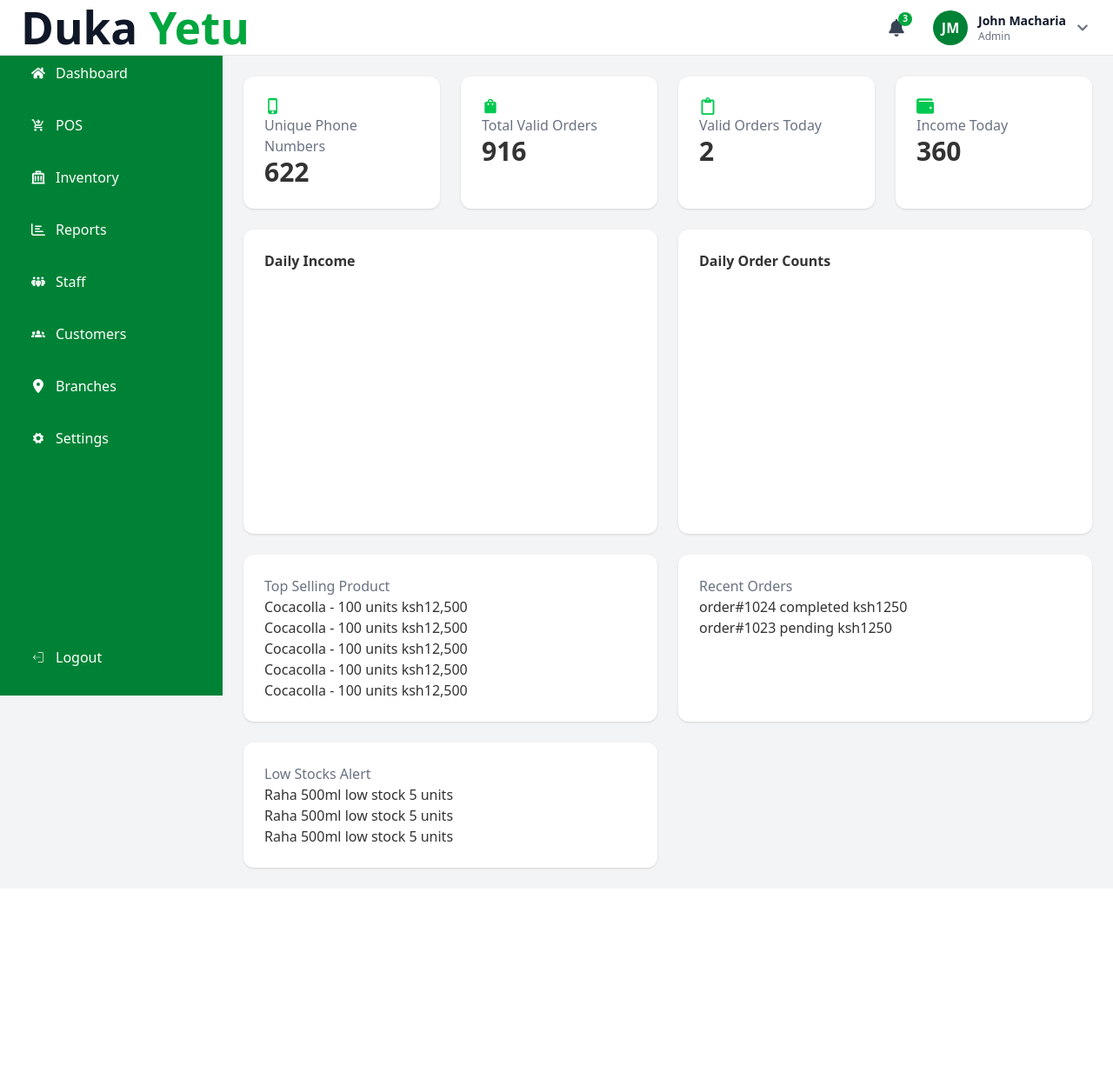
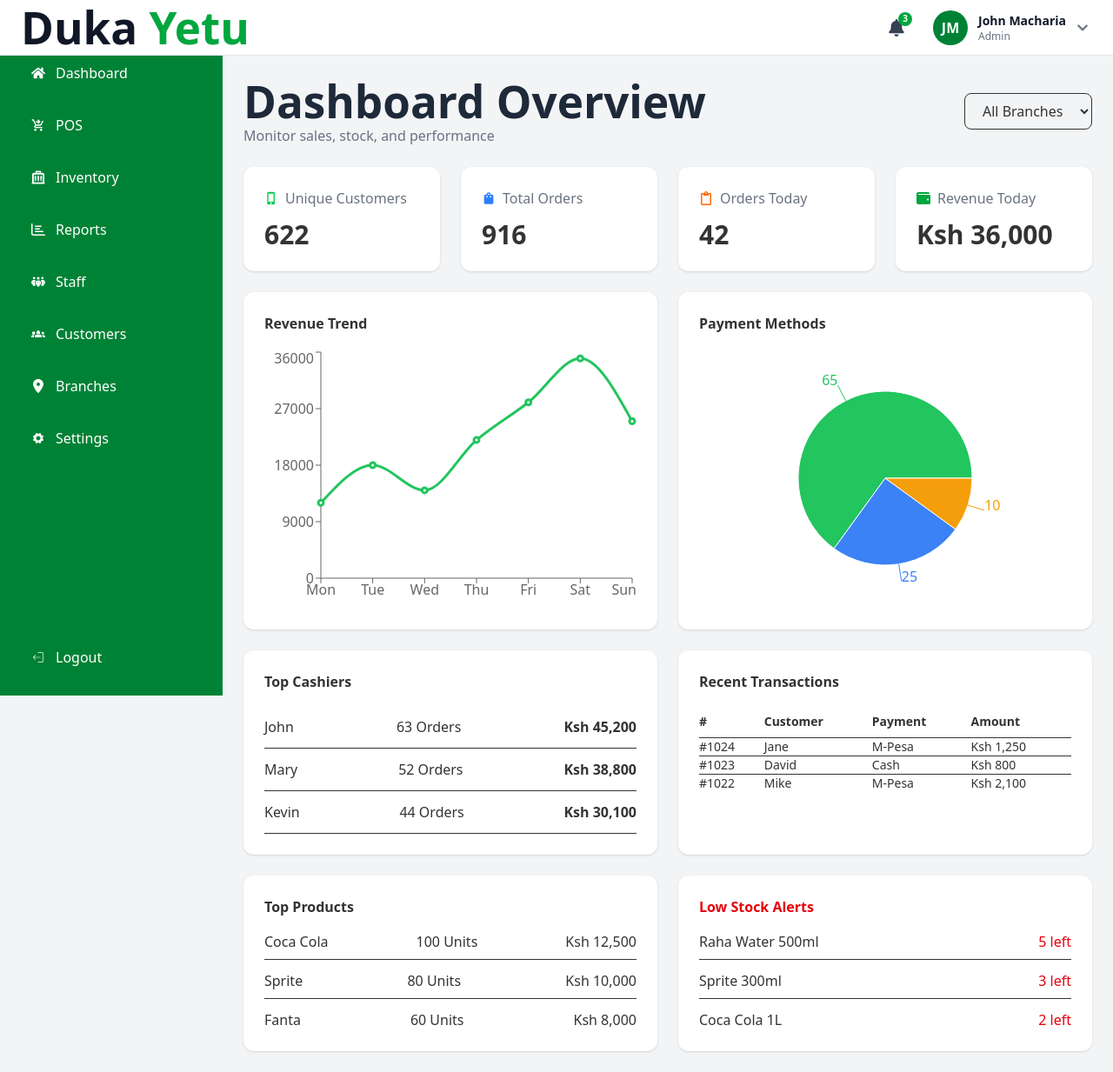
Before and after one commit to John-M23/Duka-Yetu, a React (Vite) app: page /dashboard in a window 1280 px wide. Shown: the whole page at 87% size. Before the commit the page ends 1022 px from the top, so only its background shows below. Built offline with nearby package versions, Linux system fonts and the light colour scheme.

Commit message:
Added edit function and changed on dashboard

```diff
--- a/package.json
+++ b/package.json
@@ -15,7 +15,9 @@
     "react": "^19.2.0",
     "react-dom": "^19.2.0",
     "react-icons": "^5.6.0",
-    "react-router-dom": "^6.30.3"
+    "react-router-dom": "^6.30.3",
+    "rechart": "^0.0.1",
+    "recharts": "^3.8.1"
   },
   "devDependencies": {
     "@eslint/js": "^9.39.1",
--- a/src/components/DashboardHeader.jsx
+++ b/src/components/DashboardHeader.jsx
@@ -1,14 +1,40 @@
+import { useState, useRef, useEffect } from "react";
 import { FaBars, FaBell, FaChevronDown } from "react-icons/fa";
 
-// 1. Accept setSidebarOpen as a prop from DashboardLayout
 export default function DashboardHeader({ setSidebarOpen }) {
+  const [open, setOpen] = useState(false);
+  const dropdownRef = useRef(null);
+
+  // close dropdown when clicking outside
+  useEffect(() => {
+    function handleClickOutside(event) {
+      if (dropdownRef.current && !dropdownRef.current.contains(event.target)) {
+        setOpen(false);
+      }
+    }
+    document.addEventListener("mousedown", handleClickOutside);
+    return () => document.removeEventListener("mousedown", handleClickOutside);
+  }, []);
+
+  // Example user (replace with real auth data later)
+  const user = {
+    name: "John Macharia",
+    role: "Admin", // or "Cashier"
+    region: "Kariobangi South",
+    initials: "JM",
+  };
+
+  function handleLogout() {
+    // replace with your logout logic
+    console.log("Logging out...");
+  }
+
   return (
-    <header className="h-16 bg-white border-b border-gray-200 flex items-center justify-between  fixed px-6 top-0 left-0 right-0 z-50">
+    <header className="h-16 bg-white border-b border-gray-200 flex items-center justify-between fixed px-6 top-0 left-0 right-0 z-50">
 
-      {/* LEFT SIDE */}
+      {/* LEFT */}
       <div className="flex items-center gap-4 sm:gap-6">
 
-        {/* MENU ICON - Fixed typo and wired up onClick to toggle the sidebar open */}
         <button
           onClick={() => setSidebarOpen(prev => !prev)}
           className="text-gray-700 hover:text-green-600 transition p-1 rounded hover:bg-gray-50 md:hidden"
@@ -16,18 +42,16 @@ export default function DashboardHeader({ setSidebarOpen }) {
           <FaBars size={20} />
         </button>
 
-        {/* LOGO */}
         <h1 className="text-xl sm:text-2xl font-bold hidden md:block select-none">
           <span className="text-gray-900">Duka </span>
           <span className="text-green-600">Yetu</span>
         </h1>
-
       </div>
 
-      {/* RIGHT SIDE */}
+      {/* RIGHT */}
       <div className="flex items-center gap-6">
 
-        {/* NOTIFICATION */}
+        {/* NOTIFICATIONS */}
         <div className="relative cursor-pointer p-1 rounded hover:bg-gray-50 transition">
           <FaBell className="text-gray-700" size={20} />
           <span className="absolute -top-1 -right-1 bg-green-600 text-white text-[10px] w-4 h-4 rounded-full flex items-center justify-center font-semibold">
@@ -35,29 +59,58 @@ export default function DashboardHeader({ setSidebarOpen }) {
           </span>
         </div>
 
-        {/* PROFILE */}
-        <div className="flex items-center gap-3 cursor-pointer group p-1 rounded hover:bg-gray-50 transition">
+        {/* PROFILE DROPDOWN */}
+        <div className="relative" ref={dropdownRef}>
 
-          {/* AVATAR */}
+          {/* TRIGGER */}
+          <div
+            onClick={() => setOpen(prev => !prev)}
+            className="flex items-center gap-3 cursor-pointer group p-1 rounded hover:bg-gray-50 transition"
+          >
             <div className="w-9 h-9 sm:w-10 sm:h-10 rounded-full bg-green-700 text-white flex items-center justify-center font-bold text-sm sm:text-base">
-            JM
+              {user.initials}
             </div>
 
-          {/* USER INFO */}
             <div className="hidden md:block">
               <p className="text-sm font-semibold text-gray-900 group-hover:text-green-600 transition">
-              John Macharia
+                {user.name}
               </p>
               <p className="text-xs text-gray-500">
-              Admin
+                {user.role}
               </p>
             </div>
 
-          {/* DROPDOWN */}
-          <FaChevronDown className="text-gray-500 text-xs sm:text-sm group-hover:text-gray-700 transition" />
+            <FaChevronDown className="text-gray-500 text-xs sm:text-sm" />
+          </div>
+
+          {/* DROPDOWN MENU */}
+          {open && (
+            <div className="absolute right-0 mt-2 w-56 bg-white border border-gray-200 rounded-lg shadow-lg overflow-hidden z-50">
+
+              <div className="px-4 py-3 border-b">
+                <p className="text-sm font-semibold text-gray-900">{user.name}</p>
+                <p className="text-xs text-gray-500">{user.role}</p>
+              </div>
+
+              <button className="w-full text-left px-4 py-2 hover:bg-gray-100 text-sm">
+                View Region: <span className="font-medium">{user.region}</span>
+              </button>
+
+              {/* <button className="w-full text-left px-4 py-2 hover:bg-gray-100 text-sm">
+                Role (Admin)
+              </button> */}
+
+              <button
+                onClick={handleLogout}
+                className="w-full text-left px-4 py-2 hover:bg-red-50 text-sm text-red-600"
+
+              >
+                Logout
+              </button>
+            </div>
+          )}
 
         </div>
-
       </div>
     </header>
   );
--- a/src/pages/Dashboard.jsx
+++ b/src/pages/Dashboard.jsx
@@ -1,94 +1,293 @@
+import { useState } from "react";
 import DashboardLayout from "../Layouts/DashboardLayout";
-import { MdPhoneIphone } from "react-icons/md";
-import { MdShoppingBag } from "react-icons/md";
-import { FaRegClipboard } from "react-icons/fa";
-import { FaWallet } from "react-icons/fa";
+
+import {
+  MdPhoneIphone,
+  MdShoppingBag,
+} from "react-icons/md";
+import { FaRegClipboard, FaWallet } from "react-icons/fa";
+
+import {
+  ResponsiveContainer,
+  LineChart,
+  Line,
+  XAxis,
+  YAxis,
+  Tooltip,
+  PieChart,
+  Pie,
+  Cell,
+} from "recharts";
+
+/* ------------------- COMPONENTS ------------------- */
+
+function StatCard({ icon, title, value }) {
+  return (
+    <div className="bg-white p-6 rounded-xl shadow hover:shadow-lg transition">
+      <p className="text-gray-500 flex items-center gap-2">
+        {icon}
+        {title}
+      </p>
+      <h2 className="text-3xl font-bold mt-3">{value}</h2>
+    </div>
+  );
+}
+
+/* ------------------- MOCK DATA ------------------- */
+
+const revenueData = [
+  { day: "Mon", revenue: 12000 },
+  { day: "Tue", revenue: 18000 },
+  { day: "Wed", revenue: 14000 },
+  { day: "Thu", revenue: 22000 },
+  { day: "Fri", revenue: 28000 },
+  { day: "Sat", revenue: 35000 },
+  { day: "Sun", revenue: 25000 },
+];
+
+const orderData = [
+  { name: "M-Pesa", value: 65 },
+  { name: "Cash", value: 25 },
+  { name: "Card", value: 10 },
+];
+
+const COLORS = ["#22c55e", "#3b82f6", "#f59e0b"];
+
+const cashiers = [
+  { name: "John", sales: 45200, orders: 63 },
+  { name: "Mary", sales: 38800, orders: 52 },
+  { name: "Kevin", sales: 30100, orders: 44 },
+];
+
+/* ------------------- DASHBOARD ------------------- */
 
 export default function Dashboard() {
+  const [branch, setBranch] = useState("all");
+
   return (
     <DashboardLayout>
-
-      {/* <h1 className="text-2xl font-bold mb-6">Dashboard</h1> */}
-
-      {/* 🔹 Top Stats */}
-      <div className="grid grid-cols-1 md:grid-cols-2 lg:grid-cols-4 gap-6 mb-6">
-
-        <div className="bg-white p-6 rounded-xl shadow">
-          <p className="text-gray-500"> <MdPhoneIphone  className="text-xl  text-green-500"/>Unique Phone Numbers</p>
-          <h2 className="text-3xl font-bold">622</h2>
+      {/* HEADER */}
+      <div className="flex justify-between items-center mb-6">
+        <div>
+          <h1 className="text-2xl font-bold text-gray-800">
+            Dashboard Overview
+          </h1>
+          <p className="text-gray-500">
+            Monitor sales, stock, and performance
+          </p>
         </div>
 
+        {/* BRANCH SELECTOR (Premium Feature) */}
+        <select
+          className="border rounded-lg px-4 py-2"
+          value={branch}
+          onChange={(e) => setBranch(e.target.value)}
+        >
+          <option value="all">All Branches</option>
+          <option value="cbd">Nairobi CBD</option>
+          <option value="westlands">Westlands</option>
+          <option value="kasarani">Kasarani</option>
+        </select>
+      </div>
+
+      {/* STATS */}
+      <div className="grid grid-cols-1 md:grid-cols-2 xl:grid-cols-4 gap-6 mb-6">
+        <StatCard
+          icon={<MdPhoneIphone className="text-green-500" />}
+          title="Unique Customers"
+          value="622"
+        />
+
+        <StatCard
+          icon={<MdShoppingBag className="text-blue-500" />}
+          title="Total Orders"
+          value="916"
+        />
+
+        <StatCard
+          icon={<FaRegClipboard className="text-orange-500" />}
+          title="Orders Today"
+          value="42"
+        />
+
+        <StatCard
+          icon={<FaWallet className="text-green-600" />}
+          title="Revenue Today"
+          value="Ksh 36,000"
+        />
+      </div>
+
+      {/* CHARTS */}
+      <div className="grid grid-cols-1 lg:grid-cols-2 gap-6 mb-6">
+        {/* Revenue Chart */}
         <div className="bg-white p-6 rounded-xl shadow">
-          <p className="text-gray-500"> <MdShoppingBag className="text-xl text-green-500   mr-2"/>Total Valid Orders</p>
-          <h2 className="text-3xl font-bold">916</h2>
+          <h3 className="font-semibold mb-4">Revenue Trend</h3>
+
+          <ResponsiveContainer width="100%" height={300}>
+            <LineChart data={revenueData}>
+              <XAxis dataKey="day" />
+              <YAxis />
+              <Tooltip />
+              <Line
+                type="monotone"
+                dataKey="revenue"
+                stroke="#22c55e"
+                strokeWidth={3}
+              />
+            </LineChart>
+          </ResponsiveContainer>
         </div>
 
+        {/* Payment Methods */}
         <div className="bg-white p-6 rounded-xl shadow">
-          <p className="text-gray-500"> <FaRegClipboard className="text-xl text-green-500 mr-2"/>
-Valid Orders Today</p>
-          <h2 className="text-3xl font-bold">2</h2>
-        </div>
+          <h3 className="font-semibold mb-4">
+            Payment Methods
+          </h3>
 
-        <div className="bg-white p-6 rounded-xl shadow">
-          <p className="text-gray-500"> <FaWallet className="text-xl text-green-500 mr-2"/>Income Today</p>
-          <h2 className="text-3xl font-bold">360</h2>
+          <ResponsiveContainer width="100%" height={300}>
+            <PieChart>
+              <Pie
+                data={orderData}
+                dataKey="value"
+                nameKey="name"
+                outerRadius={100}
+                label
+              >
+                {orderData.map((entry, index) => (
+                  <Cell
+                    key={index}
+                    fill={COLORS[index]}
+                  />
+                ))}
+              </Pie>
+              <Tooltip />
+            </PieChart>
+          </ResponsiveContainer>
         </div>
       </div>
 
-      {/* 🔹 Charts Section */}
-      <div className="grid grid-cols-1 lg:grid-cols-2 gap-6">
+      {/* SECOND ROW */}
+      <div className="grid grid-cols-1 lg:grid-cols-2 gap-6 mb-6">
+        {/* TOP CASHIERS */}
+        <div className="bg-white p-6 rounded-xl shadow">
+          <h3 className="font-semibold mb-4">
+            Top Cashiers
+          </h3>
 
-        <div className="bg-white p-6 rounded-xl shadow h-[350px]">
-          <h3 className="font-semibold mb-4">Daily Income</h3>
-          {/* Chart goes here */}
+          {cashiers.map((c, i) => (
+            <div
+              key={i}
+              className="flex justify-between py-3 border-b"
+            >
+              <span>{c.name}</span>
+              <span>{c.orders} Orders</span>
+              <span className="font-bold">
+                Ksh {c.sales.toLocaleString()}
+              </span>
+            </div>
+          ))}
         </div>
 
-        <div className="bg-white p-6 rounded-xl shadow h-[350px]">
-          <h3 className="font-semibold mb-4">Daily Order Counts</h3>
-          {/* Chart goes here */}
+        {/* RECENT TRANSACTIONS */}
+        <div className="bg-white p-6 rounded-xl shadow">
+          <h3 className="font-semibold mb-4">
+            Recent Transactions
+          </h3>
+
+          <table className="w-full text-sm">
+            <thead>
+              <tr className="border-b">
+                <th className="text-left py-2">#</th>
+                <th className="text-left py-2">Customer</th>
+                <th className="text-left py-2">Payment</th>
+                <th className="text-left py-2">Amount</th>
+              </tr>
+            </thead>
+
+            <tbody>
+              <tr className="border-b">
+                <td>#1024</td>
+                <td>Jane</td>
+                <td>M-Pesa</td>
+                <td>Ksh 1,250</td>
+              </tr>
+
+              <tr className="border-b">
+                <td>#1023</td>
+                <td>David</td>
+                <td>Cash</td>
+                <td>Ksh 800</td>
+              </tr>
+
+              <tr>
+                <td>#1022</td>
+                <td>Mike</td>
+                <td>M-Pesa</td>
+                <td>Ksh 2,100</td>
+              </tr>
+            </tbody>
+          </table>
+        </div>
+      </div>
+
+      {/* THIRD ROW */}
+      <div className="grid grid-cols-1 lg:grid-cols-2 gap-6">
+        {/* TOP PRODUCTS */}
+        <div className="bg-white p-6 rounded-xl shadow">
+          <h3 className="font-semibold mb-4">
+            Top Products
+          </h3>
+
+          <ul className="space-y-3">
+            <li className="flex justify-between border-b pb-2">
+              <span>Coca Cola</span>
+              <span>100 Units</span>
+              <span>Ksh 12,500</span>
+            </li>
+
+            <li className="flex justify-between border-b pb-2">
+              <span>Sprite</span>
+              <span>80 Units</span>
+              <span>Ksh 10,000</span>
+            </li>
+
+            <li className="flex justify-between">
+              <span>Fanta</span>
+              <span>60 Units</span>
+              <span>Ksh 8,000</span>
+            </li>
+          </ul>
         </div>
 
-         <div className="bg-white p-6 rounded-xl shadow">
-          <p className="text-gray-500">Top Selling Product</p>
-          <h6 className="">
-        <ol>
-          <li>Cocacolla - 100 units   ksh12,500</li>
-          <li>Cocacolla - 100 units   ksh12,500</li>
-        <li>Cocacolla - 100 units   ksh12,500</li>
-        <li>Cocacolla - 100 units   ksh12,500</li>
-        <li>Cocacolla - 100 units   ksh12,500</li>
-        </ol>
+        {/* LOW STOCK */}
+        <div className="bg-white p-6 rounded-xl shadow">
+          <h3 className="font-semibold mb-4 text-red-600">
+            Low Stock Alerts
+          </h3>
 
+          <ul className="space-y-3">
+            <li className="flex justify-between border-b pb-2">
+              <span>Raha Water 500ml</span>
+              <span className="text-red-600">
+                5 left
+              </span>
+            </li>
 
-          </h6>
+            <li className="flex justify-between border-b pb-2">
+              <span>Sprite 300ml</span>
+              <span className="text-red-600">
+                3 left
+              </span>
+            </li>
+
+            <li className="flex justify-between">
+              <span>Coca Cola 1L</span>
+              <span className="text-red-600">
+                2 left
+              </span>
+            </li>
+          </ul>
         </div>
-
-         <div className="bg-white p-6 rounded-xl shadow">
-          <p className="text-gray-500">Recent Orders</p>
-          <h2 className="">
-            <ol>
-              <li>
-            order#1024   <span bg green-200>completed</span> ksh1250 </li>
-            <li>order#1023  <span bg yellow-200>pending</span> ksh1250 </li>
-
-          </ol>
-          </h2>
-        </div>
-
-         <div className="bg-white p-6 rounded-xl shadow">
-          <p className="text-gray-500">Low Stocks Alert </p>
-          <h2 className="">
-
-            <ol>
-              <li>
-            Raha 500ml   <span bg yellow-200>low stock</span> 5 units </li>
-            <li>Raha 500ml   <span bg yellow-200>low stock</span> 5 units </li>
-            <li>Raha 500ml   <span bg yellow-200>low stock</span> 5 units </li>
-            </ol>
-
-          </h2>
-        </div>
-
       </div>
     </DashboardLayout>
   );
```
Also changed, not shown: src/components/AddProductModal.jsx (+29 -6 lines), src/pages/Inventory.jsx (+28 -3 lines), 1 other file (tests, documents, lock files or other folders). Lines whose indentation alone changed are shown as unchanged.
